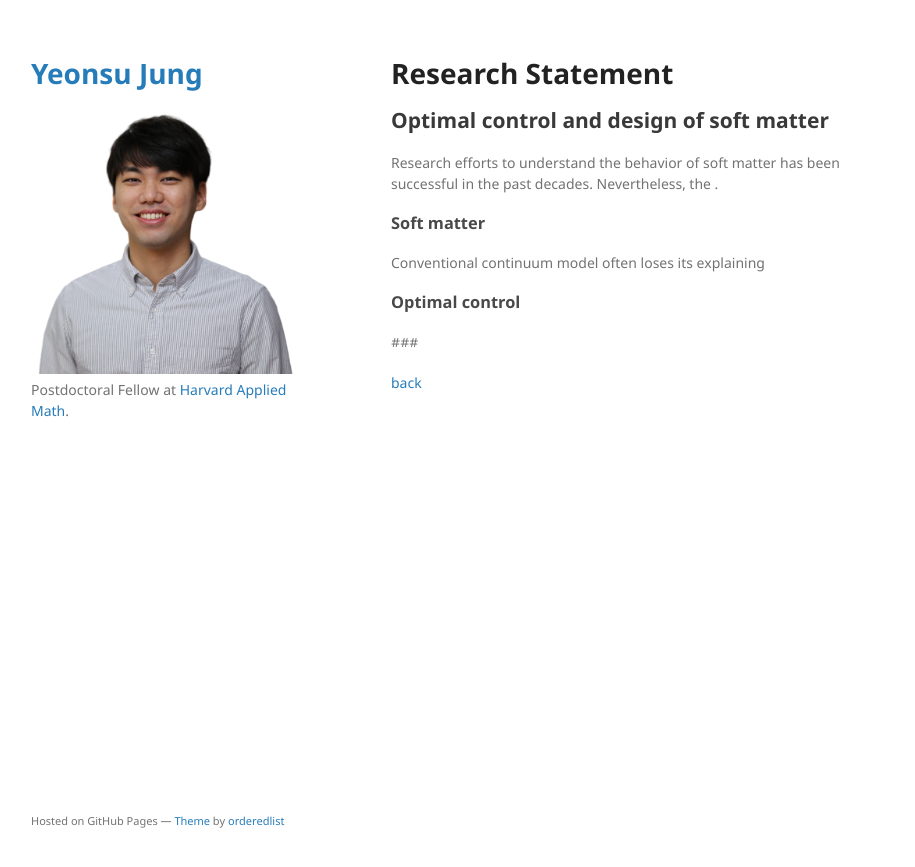
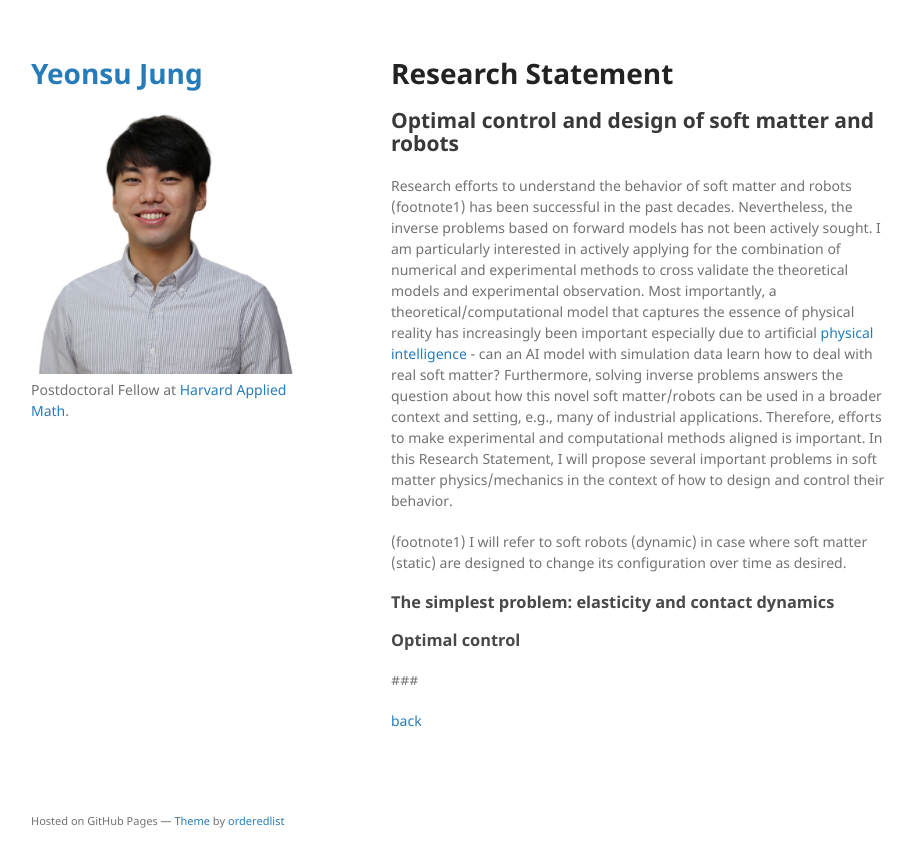
Before and after one commit to yeonsu-jung/website_pages-themes-minimal-c27a30c, a Jekyll site: the page built from research-statement.md, in a window 1280 px wide. Shown: the top 867 px of the page, without its empty margins (179-1094 px from the left). Built offline with Jekyll 4.4.1, drawn with Linux system fonts in a browser that asks for light colours; our own code applies the rules of GitHub Pages for plain Markdown files.

Commit message:
Update research-statement.md

```diff
--- a/research-statement.md
+++ b/research-statement.md
@@ -4,13 +4,15 @@ layout: default
 
 # Research Statement
 
-## Optimal control and design of soft matter
+## Optimal control and design of soft matter and robots
 
-Research efforts to understand the behavior of soft matter has been successful in the past decades. Nevertheless, the .
+Research efforts to understand the behavior of soft matter and robots (footnote1) has been successful in the past decades. Nevertheless, the inverse problems based on forward models has not been actively sought. I am particularly interested in actively applying for the combination of numerical and experimental methods to cross validate the theoretical models and experimental observation. Most importantly, a theoretical/computational model that captures the essence of physical reality has increasingly been important especially due to artificial [physical intelligence](https://www.physicalintelligence.company/) - can an AI model with simulation data learn how to deal with real soft matter? Furthermore, solving inverse problems answers the question about how this novel soft matter/robots can be used in a broader context and setting, e.g., many of industrial applications. Therefore, efforts to make experimental and computational methods aligned is important. In this Research Statement, I will propose several important problems in soft matter physics/mechanics in the context of how to design and control their behavior.
 
-### Soft matter
+(footnote1) I will refer to soft robots (dynamic) in case where soft matter (static) are designed to change its configuration over time as desired.
 
-Conventional continuum model often loses its explaining
+### The simplest problem: elasticity and contact dynamics
+
+
 
 ### Optimal control
 
```
